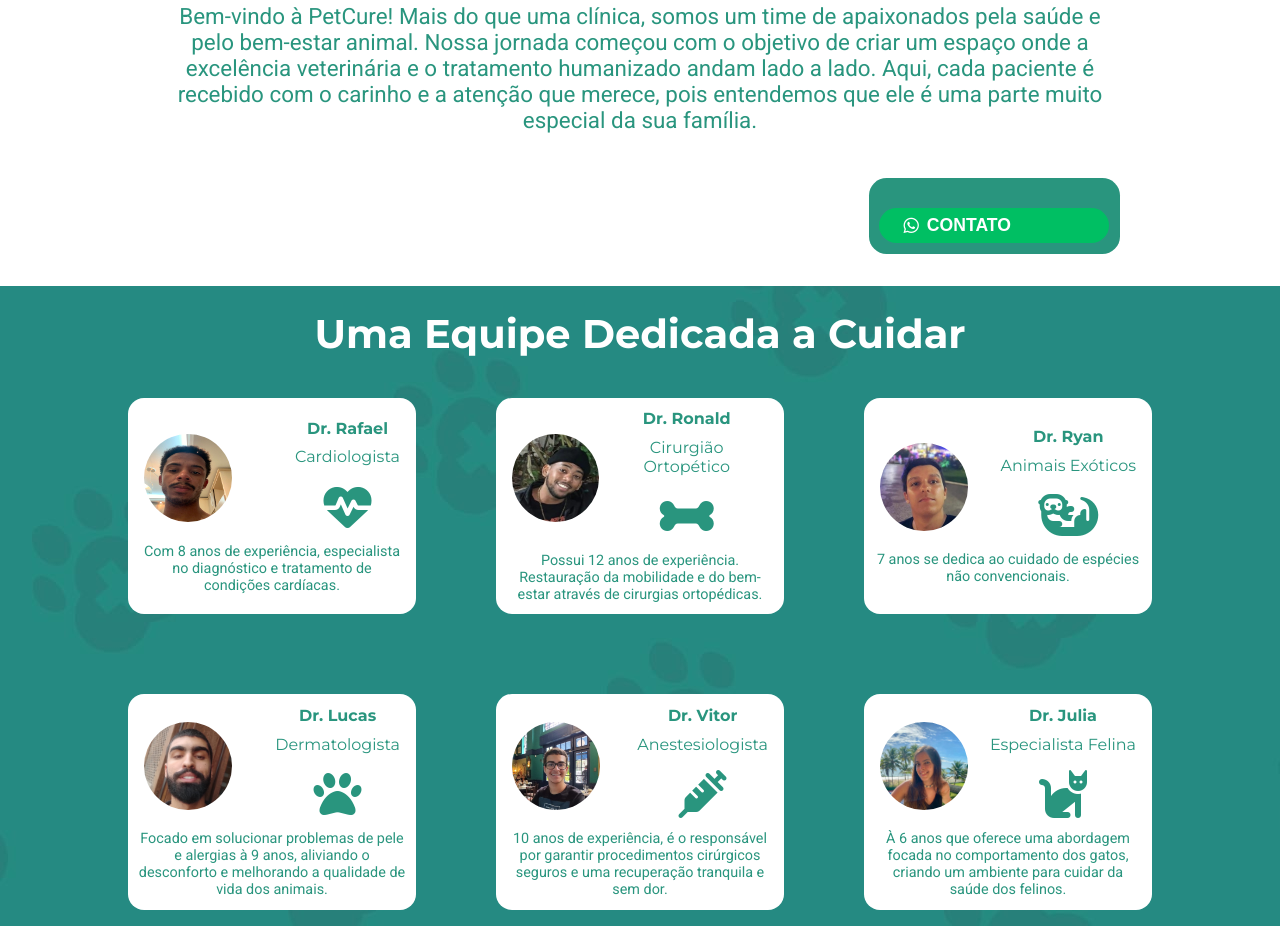
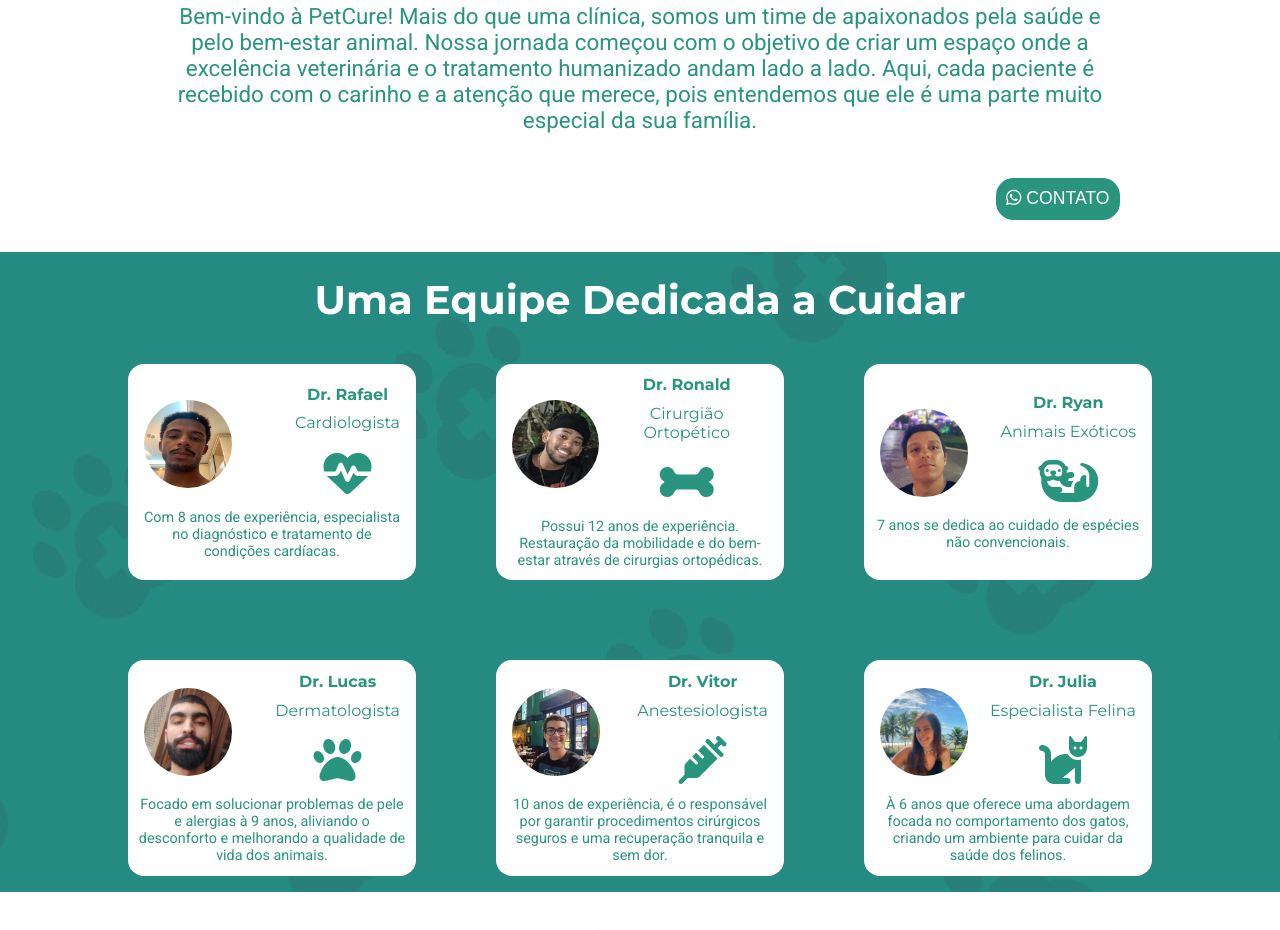
Before and after one commit to RonaldChaves/desafio-petcuri, a plain HTML site: page index.html in a window 1280 px wide. Shown: the part 1178-2108 px from the top of the page. Drawn offline with Linux system fonts and the light colour scheme; files whose address does not match are found by name.

Commit message:
button sobre atualizado

```diff
--- a/index.html
+++ b/index.html
@@ -127,13 +127,13 @@
         </p>
 
         <div class="contato">
+            <a href="https://wa.me/5531999081568" target="_blank" rel="noopener noreferrer">
                 <button class="button-contato">
-                    <a href="https://wa.me/5531999081568" target="_blank" rel="noopener noreferrer" class="btn-contato">
-                        <i class="icon-wpp fa-brands fa-whatsapp"></i>
-                        CONTATO
-                    </a>
+                    <i class="icon-wpp fa-brands fa-whatsapp"></i>
+                    CONTATO
                 </button>
-            </div>
+            </a>
+        </div>
     </section>
 
     <!-- EQUIPE -->
```
